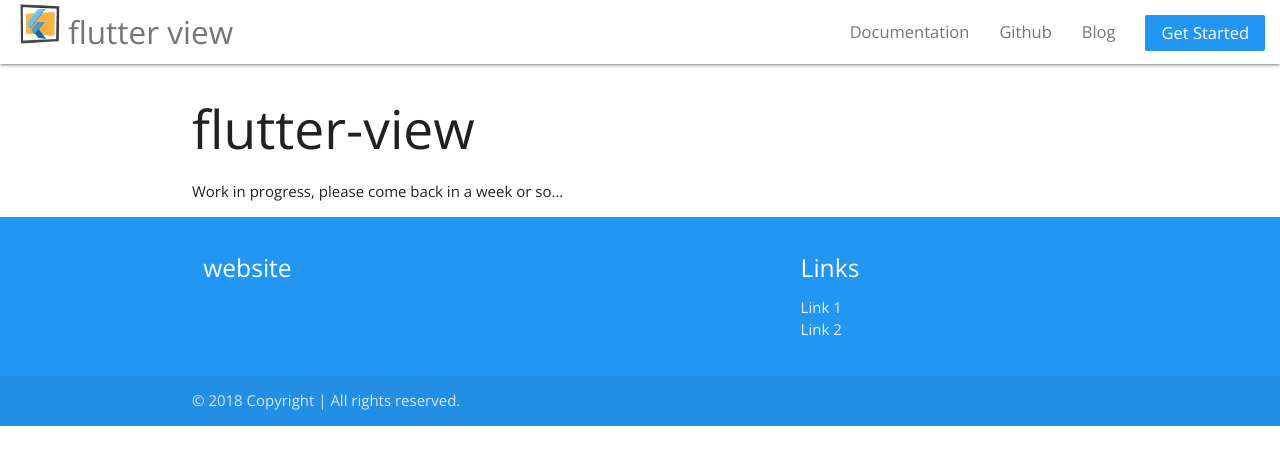
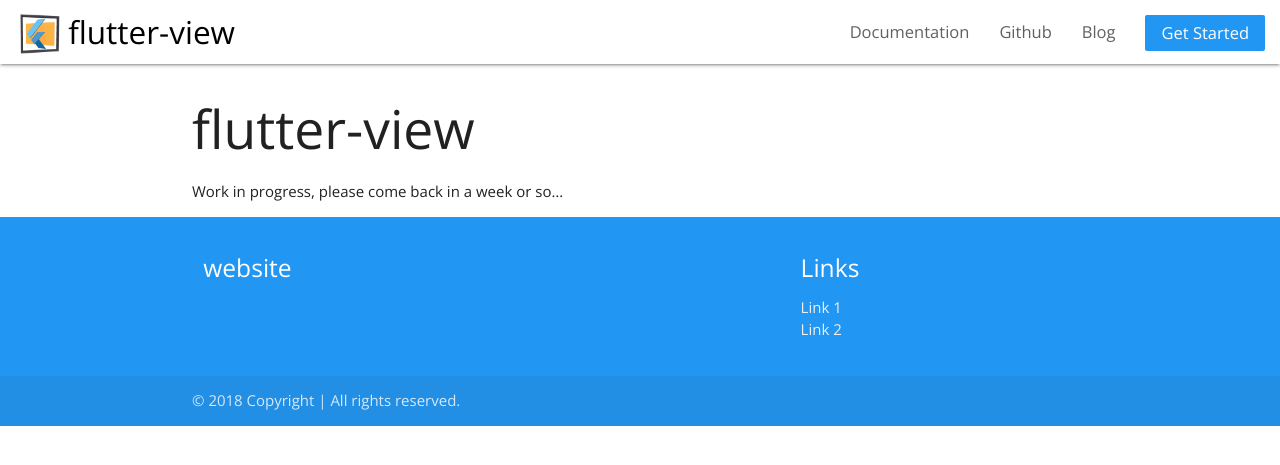
Before and after one commit to flutter-view/website, a Jekyll site: the page built from README.md, in a window 1280 px wide. Shown: the top 465 px of the page. Built offline with Jekyll 4.4.1, drawn with Linux system fonts in a browser that asks for light colours; our own code applies the rules of GitHub Pages for plain Markdown files.

```diff
--- a/_layouts/default.html
+++ b/_layouts/default.html
@@ -3,25 +3,28 @@
 <div class="navbar-fixed">
 	<nav class="white">
 		<div class="nav-wrapper">
-			<a href="/" class="brand-logo grey-text text-darken-1">
-				<img src="https://github.com/flutter-view/website/raw/master/images/flutter-view.png" width="40px" height="40px">
-				Flutter View
+			<a href="/" class="left brand-logo black-text">
+				<img src="https://github.com/flutter-view/website/raw/master/images/flutter-view.png">
+				Flutter-View
 			</a>
-			<a href="#" data-target="mobile-demo" class="sidenav-trigger"><i class="material-icons">menu</i></a>
-			<ul class="right hide-on-med-and-down">
-				<li><a href="https://flutter-view.gitbook.io" class="grey-text text-darken-1">Documentation</a></li>
-				<li><a href="https://github.com/flutter-view/flutter-view" class="grey-text text-darken-1">Github</a></li>
-				<li><a href="/blog" class="grey-text text-darken-1">Blog</a></li>
+			<!-- <a href="#" data-target="mobile-demo" class="sidenav-trigger"><i class="material-icons">menu</i></a> -->
+			<!-- <ul class="right hide-on-med-and-down"> -->
+			<ul class="right">
+				<li><a href="https://flutter-view.gitbook.io" class="grey-text text-darken-2">Documentation</a></li>
+				<li><a href="https://github.com/flutter-view/flutter-view" class="grey-text text-darken-2">Github</a></li>
+				<li><a href="/blog" class="grey-text text-darken-2">Blog</a></li>
 				<li><a href="https://flutter-view.gitbook.io/project/get-started/installation" class="get-started waves-effect waves-light btn-flat blue white-text">Get Started</a></li>
 			</ul>
 		</div>
 	</nav>
 </div>
 
-<ul class="sidenav" id="mobile-demo">
-	<li><a href="https://flutter-view.gitbook.io">Documentation</a></li>
-	<li><a href="https://github.com/flutter-view/flutter-view">Github</a></li>
-</ul>
+<!-- <ul class="sidenav" id="mobile-demo">
+	<li><a href="https://flutter-view.gitbook.io" class="grey-text text-darken-1">Documentation</a></li>
+	<li><a href="https://github.com/flutter-view/flutter-view" class="grey-text text-darken-1">Github</a></li>
+	<li><a href="/blog" class="grey-text text-darken-1">Blog</a></li>
+	<li><a href="https://flutter-view.gitbook.io/project/get-started/installation" class="get-started waves-effect waves-light btn-flat blue white-text">Get Started</a></li>
+</ul> -->
 
 <div class="container">
 	{{ content }}
--- a/_sass/main.sass
+++ b/_sass/main.sass
@@ -11,8 +11,15 @@
 
 nav
 	.brand-logo
+		color: green
 		margin-left: 20px
 		text-transform: lowercase
+		img
+			position: relative
+			top: 10px
+			margin-right: 0px
+			width: 40px
+			height: 40px
 
 	.get-started
 		text-transform: none
```
Also changed, not shown: 1 other file.
